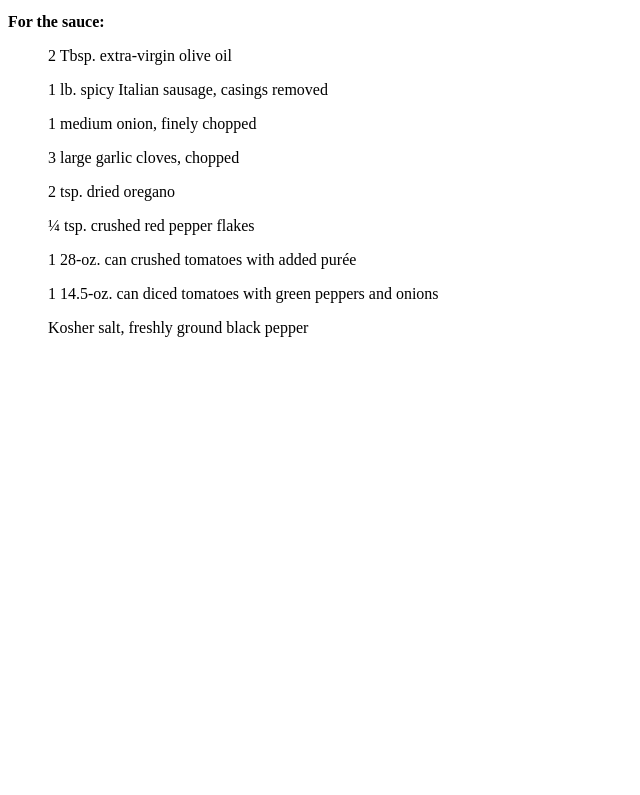
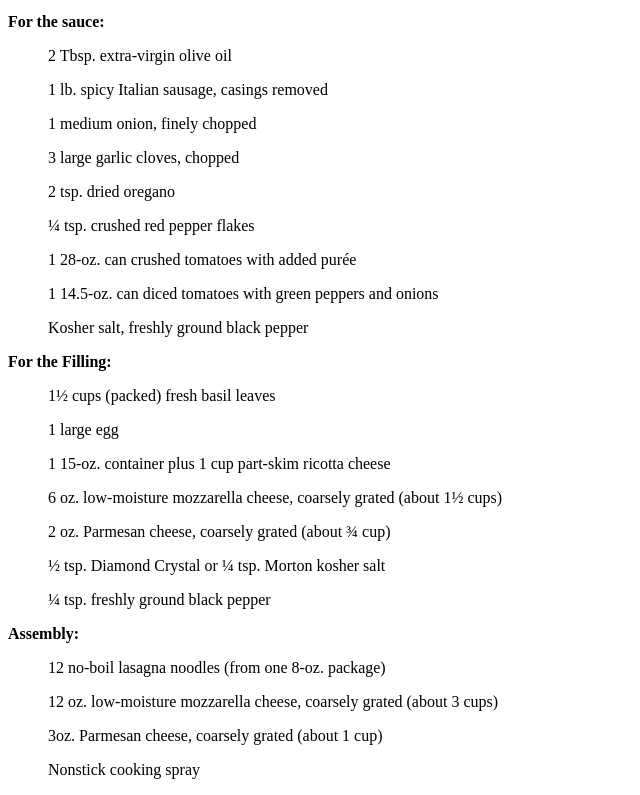
Before and after one commit to bfed95/Odin-recipes-project_1, a plain HTML site: page recipes/lasagna.html in a window 1280 px wide. Shown: the part 559-1354 px from the top of the page, without its empty margins (0-640 px from the left). Before the commit the page ends 912 px from the top, so only its background shows below. Drawn offline with Linux system fonts and the light colour scheme.

Commit message:
added filling and assembly lists

```diff
--- a/recipes/lasagna.html
+++ b/recipes/lasagna.html
@@ -28,5 +28,22 @@
                 <ul>1 14.5-oz. can diced tomatoes with green peppers and onions</ul>
                 <ul>Kosher salt, freshly ground black pepper</ul>
             </p>
+            <p>
+                <b>For the Filling:</b>
+                <ul>1½ cups (packed) fresh basil leaves</ul>
+                <ul>1 large egg</ul>
+                <ul>1 15-oz. container plus 1 cup part-skim ricotta cheese</ul>
+                <ul>6 oz. low-moisture mozzarella cheese, coarsely grated (about 1½ cups)</ul>
+                <ul>2 oz. Parmesan cheese, coarsely grated (about ¾ cup)</ul>
+                <ul>½ tsp. Diamond Crystal or ¼ tsp. Morton kosher salt</ul>
+                <ul>¼ tsp. freshly ground black pepper</ul>
+            </p>
+            <p>
+                <b>Assembly:</b>
+                <ul>12 no-boil lasagna noodles (from one 8-oz. package)</ul>
+                <ul>12 oz. low-moisture mozzarella cheese, coarsely grated (about 3 cups)</ul>
+                <ul>3oz. Parmesan cheese, coarsely grated (about 1 cup)</ul>
+                <ul>Nonstick cooking spray</ul>
+            </p>
         </body>
     </html>
```
